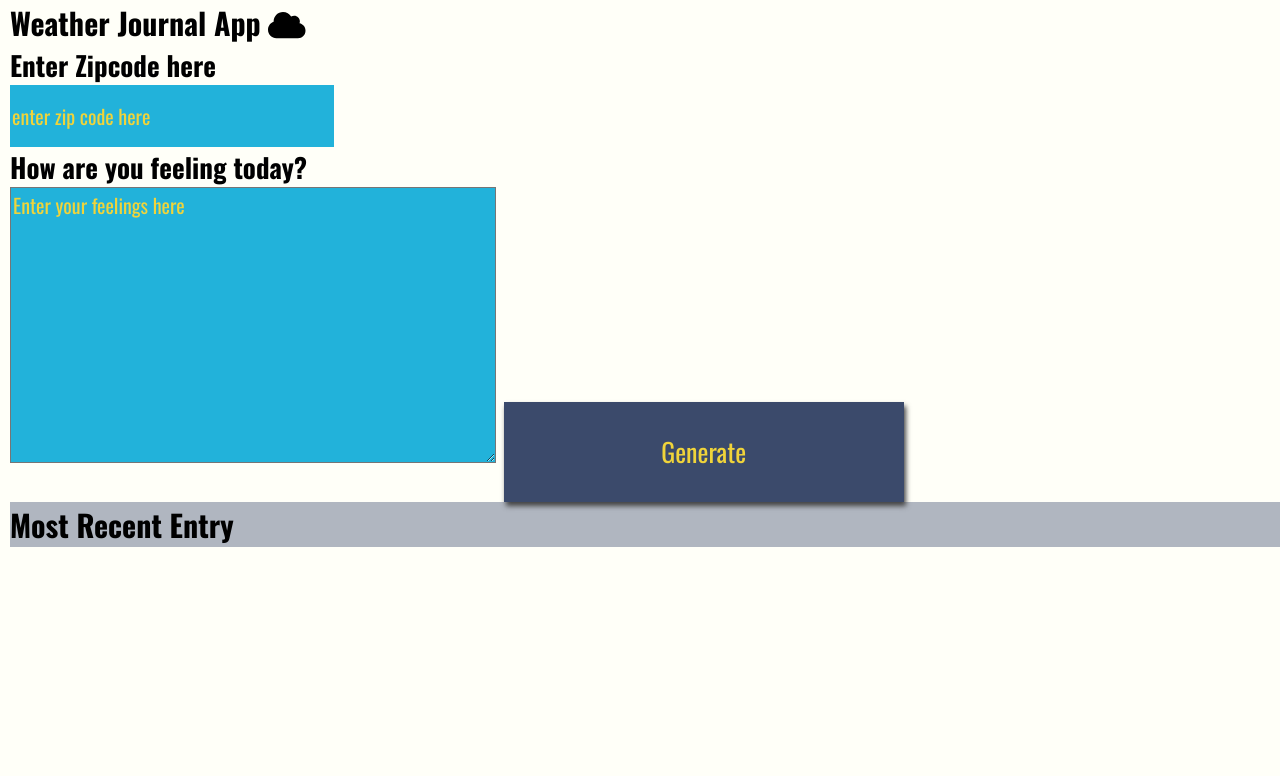
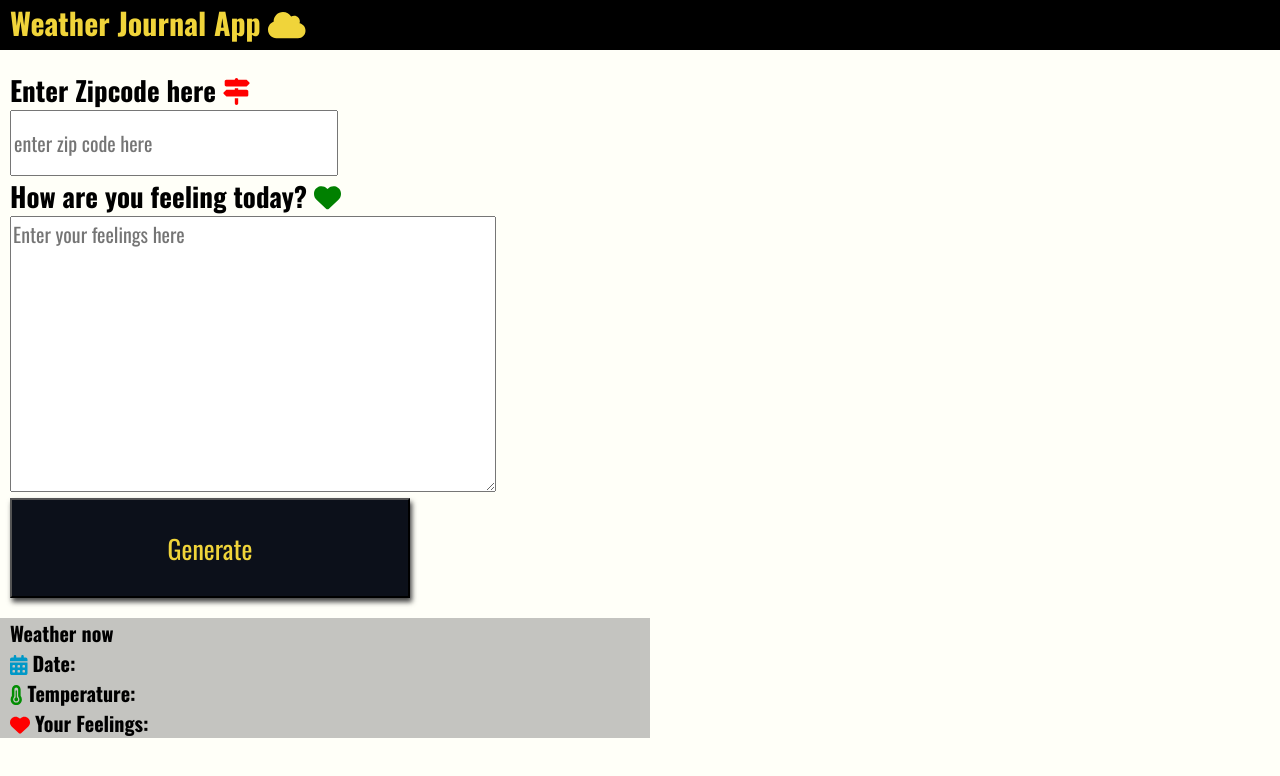
Before and after one commit to Mubarakismail/Weather-Journal-App, a website: page website/index.html in a window 1280 px wide. Drawn offline with nearby package versions, Linux system fonts and the light colour scheme; a web font is replaced by a local one.

Commit message:
Task Completed

```diff
--- a/website/index.html
+++ b/website/index.html
@@ -1,46 +1,77 @@
 <!DOCTYPE html>
 <html>
-
   <head>
-  <meta charset="UTF-8">
+    <meta charset="UTF-8" />
     <title>Weather Journal</title>
-  <link href="https://fonts.googleapis.com/css?family=Oswald:400,600,700|Ranga:400,700&display=swap" rel="stylesheet">
-  <link rel="stylesheet" href="https://cdnjs.cloudflare.com/ajax/libs/font-awesome/6.2.0/css/all.min.css"
+    <link
+      href="https://fonts.googleapis.com/css?family=Oswald:400,600,700|Ranga:400,700&display=swap"
+      rel="stylesheet"
+    />
+    <link
+      rel="stylesheet"
+      href="https://cdnjs.cloudflare.com/ajax/libs/font-awesome/6.2.0/css/all.min.css"
       integrity="sha512-xh6O/CkQoPOWDdYTDqeRdPCVd1SpvCA9XXcUnZS2FmJNp1coAFzvtCN9BmamE+4aHK8yyUHUSCcJHgXloTyT2A=="
-    crossorigin="anonymous" referrerpolicy="no-referrer" />
-  <link rel="stylesheet" href="style.css">
+      crossorigin="anonymous"
+      referrerpolicy="no-referrer"
+    />
+    <link rel="stylesheet" href="style.css" />
   </head>
 
   <body>
-
     <div id="app">
       <div class="holder headline">
         Weather Journal App
         <i class="fa-solid fa-cloud"></i>
       </div>
       <div class="holder zip">
-      <label for="zip">Enter Zipcode here</label>
-      <input type="text" id="zip" placeholder="enter zip code here">
+        <label for="zip"
+          >Enter Zipcode here
+          <span class="postal_sign"><i class="fa-solid fa-signs-post"></i></span
+        ></label>
+        <input type="text" id="zip" placeholder="enter zip code here" />
       </div>
       <div class="holder feel">
-      <label for="feelings">How are you feeling today?</label>
-      <textarea class="myInput" id="feelings" placeholder="Enter your feelings here" rows="9" cols="50"></textarea>
-      <button id="generate" type="submit"> Generate </button>
+        <label for="feelings"
+          >How are you feeling today?
+          <span class="green_heart"><i class="fa-solid fa-heart"></i></span
+        ></label>
+        <textarea
+          class="myInput"
+          id="feelings"
+          placeholder="Enter your feelings here"
+          rows="9"
+          cols="50"
+        ></textarea>
+        <button id="generate" type="submit">Generate</button>
       </div>
       <div class="holder entry">
-      <div class="title">Most Recent Entry</div>
+        <div class="title">Weather now</div>
         <div id="entryHolder">
-        <div id="date"></div>
-        <div id="temp"></div>
-        <div id="content"></div>
+          <div>
+            <span class="date"><i class="fa-solid fa-calendar-days"></i></span>
+            Date: <span id="date"></span>
+          </div>
+          <div>
+            <span class="temperature"
+              ><i class="fa-solid fa-temperature-three-quarters"></i
+            ></span>
+            Temperature:
+            <span id="temp"></span>
+          </div>
+          <div>
+            <span class="red_heart"><i class="fa-solid fa-heart"></i></span>
+            Your Feelings:
+            <span id="content"></span>
           </div>
         </div>
       </div>
-  <script src="https://cdnjs.cloudflare.com/ajax/libs/font-awesome/6.2.0/js/all.min.js"
+    </div>
+    <script
+      src="https://cdnjs.cloudflare.com/ajax/libs/font-awesome/6.2.0/js/all.min.js"
       integrity="sha512-naukR7I+Nk6gp7p5TMA4ycgfxaZBJ7MO5iC3Fp6ySQyKFHOGfpkSZkYVWV5R7u7cfAicxanwYQ5D1e17EfJcMA=="
-    crossorigin="anonymous" referrerpolicy="no-referrer"></script>
+      crossorigin="anonymous"
+      referrerpolicy="no-referrer"
+    ></script>
     <script src="app.js" type="text/javascript"></script>
-
   </body>
-
 </html>
--- a/website/style.css
+++ b/website/style.css
@@ -2,7 +2,7 @@ body {
   background: #fffff8;
   font-family: -apple-system, BlinkMacSystemFont, sans-serif;
   margin: 0px;
-  padding: 0 0 0 10px;
+  padding: 0px;
 }
 
 #app {
@@ -20,15 +20,43 @@ body {
 
 .holder {
   font-weight: bold;
+  padding-left: 10px;
+}
+.headline {
+  background-color: #000;
+  color: #f0d43a;
   font-size: 30px;
-  width: 100%;
-  height: 10%;
+  height: 50px;
+}
+
+.zip {
+  margin-top: 20px;
+}
+
+.postal_sign {
+  color: red;
+  border: 1px black;
+}
+
+.green_heart {
+  color: green;
 }
 
 .entry {
-  background: rgba(59, 74, 107, 0.4);
+  background: rgba(107, 107, 107, 0.4);
+  margin-top: 20px;
+  width: 50%;
+}
+.date {
+  color: rgb(0, 152, 199);
+}
+.temperature {
+  color: rgb(2, 141, 2);
 }
 
+.red_heart {
+  color: red;
+}
 #entryHolder {
 }
 
@@ -56,30 +84,25 @@ input {
   display: block;
   height: 60px;
   width: 320px;
-  background: #22b2da;
-  color: #f0d43a;
   font-size: 20px;
   font-family: "Oswald", sans-serif;
-  border: none;
 }
 
 button {
   width: 400px;
   height: 100px;
-  background: #3b4a6b;
+  background: #0c101a;
+  font-size: 26px;
   color: #f0d43a;
-  font-size: 26px;
   font-family: "Oswald", sans-serif;
-  border: none;
   box-shadow: 2px 4px 5px #444;
+  display: block;
 }
 h1 {
   font-size: 36px;
 }
 
 textarea {
-  background: #22b2da;
-  color: #f0d43a;
   font-size: 20px;
   font-family: "Oswald", sans-serif;
 }
@@ -93,18 +116,15 @@ button:focus {
 /* Style for Placeholder Text*/
 ::placeholder {
   /* Firefox, Chrome, Opera */
-  color: #f0d43a;
   font-family: "Oswald", sans-serif;
 }
 
 :-ms-input-placeholder {
   /* Internet Explorer 10-11 */
-  color: #f0d43a;
   font-family: "Oswald", sans-serif;
 }
 
 ::-ms-input-placeholder {
   /* Microsoft Edge */
-  color: #f0d43a;
   font-family: "Oswald", sans-serif;
 }
```
Lines whose indentation alone changed are shown as unchanged.
